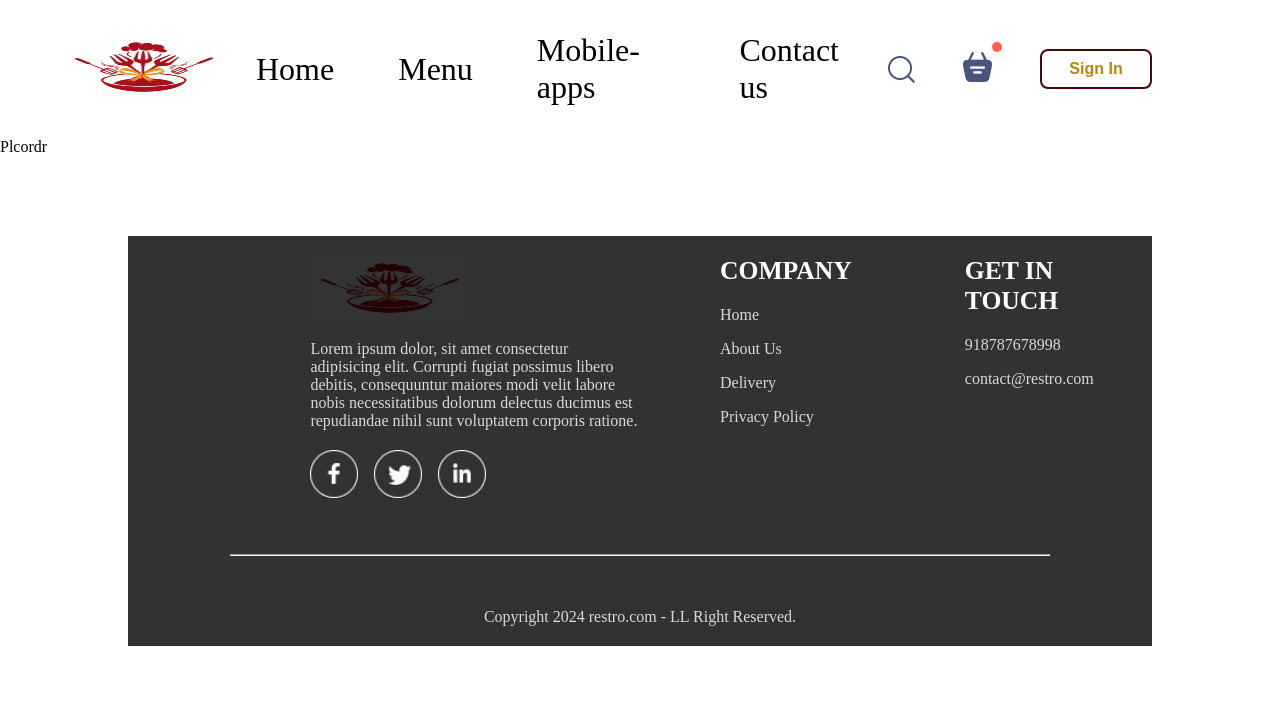
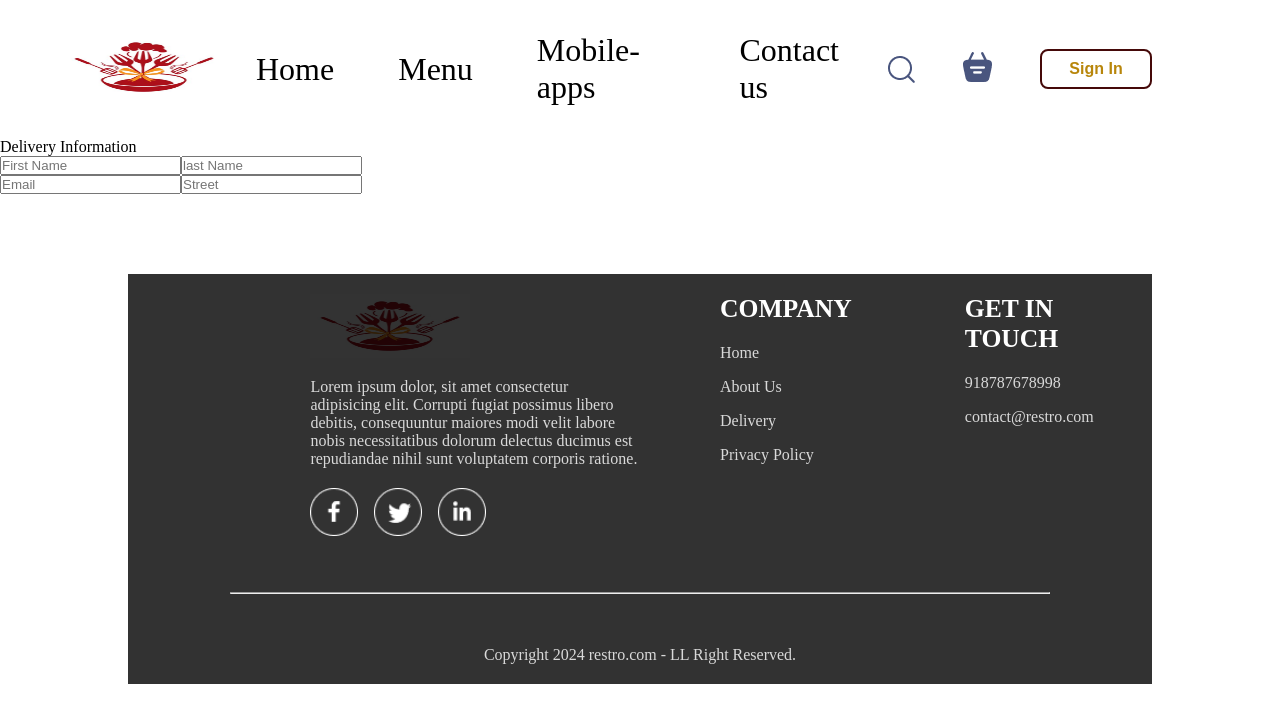
Before and after one commit to vidhi1812/Food-court, a React (Create React App) app: page /order in a window 1280 px wide. Shown: the top 722 px of the page. Built offline with nearby package versions, Linux system fonts and the light colour scheme.

Commit message:
placeorder

```diff
--- a/src/Component/Navbar/Nav.jsx
+++ b/src/Component/Navbar/Nav.jsx
@@ -1,12 +1,14 @@
-import React, { useState } from 'react';
+import React, { useContext, useState } from 'react';
 import "../Navbar/Nav.css"
 import logo from "../../../src/Assests/Images/foodie.jpg"
 import { assets } from '../../Assests/Images/assets';
 import { Link } from 'react-router-dom';
+import { StoreContext } from '../../Context/StoreContext';
 
  const Nav = ({setShowlogin}) => {
 
   const[menu, setMenu]=useState(" ");
+  const{getTotalCartAmount}=useContext(StoreContext);
   return (
     <div className="food">
       <Link to='/'>  <img src={logo} alt=""  className='logo'/></Link>
@@ -20,7 +22,7 @@ import { Link } from 'react-router-dom';
                 <img src={assets.search_icon} alt=""  className='search'></img>
                 <div className="navbar-search">
                  <Link to='/cart'><img src={assets.basket_icon}alt="" /></Link>
-                  <div className="dot"></div>
+                  <div className={getTotalCartAmount()===0?"":"dot"}></div>
                 </div>
                 <button className="btn2" onClick={()=>setShowlogin(true)}>Sign In</button>
             </div>
--- a/src/Pages/Cart/Cart.jsx
+++ b/src/Pages/Cart/Cart.jsx
@@ -1,8 +1,10 @@
 import React, { useContext } from "react";
 import "../Cart/Cart.css";
 import { StoreContext } from "../../Context/StoreContext";
+import { useNavigate } from "react-router-dom";
 const Cart = () => {
   const { cartItems, food_list, removeFromCart,getTotalCartAmount } = useContext(StoreContext);
+  const navigate= useNavigate();
   return (
     <div className="cart">
       <div className="cart-items">
@@ -52,7 +54,7 @@ const Cart = () => {
             </div>
 
           </div>
-          <button > Proceed</button>
+          <button  onClick={()=>navigate('/order')}> Proceed</button>
         </div>
         <div className="cart-promocode">
           <div>
--- a/src/Pages/Placeorder/Plcordr.jsx
+++ b/src/Pages/Placeorder/Plcordr.jsx
@@ -3,7 +3,19 @@ import "../Placeorder/plcordr.css"
 
  const Plcordr = () => {
   return (
-    <div>Plcordr</div>
+    <form className='place-order'>
+      <div className="place-order-left">
+        <p className='title'> Delivery Information</p>
+        <div className="multi-field">
+          <input type="text" placeholder='First Name ' />
+          <input type="text" placeholder='last Name ' />
+        </div>
+        <input type="text" placeholder='Email'/>
+        <input type="text" placeholder='Street' />
+        <div className="multi-fields"></div>
+      </div>
+      <div className="place-order-right"></div>
+    </form>
   )
 }
 export default Plcordr;
```
